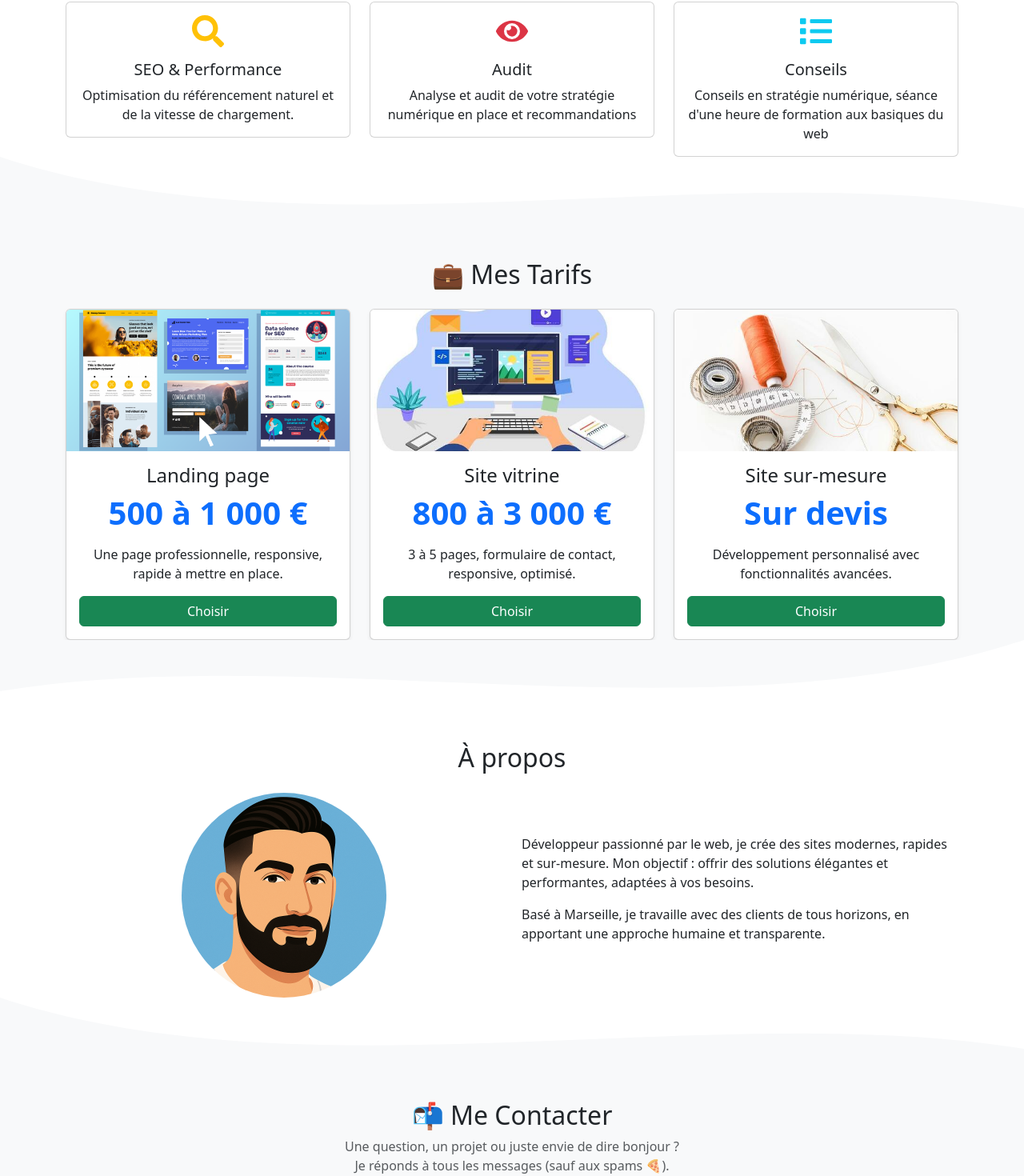
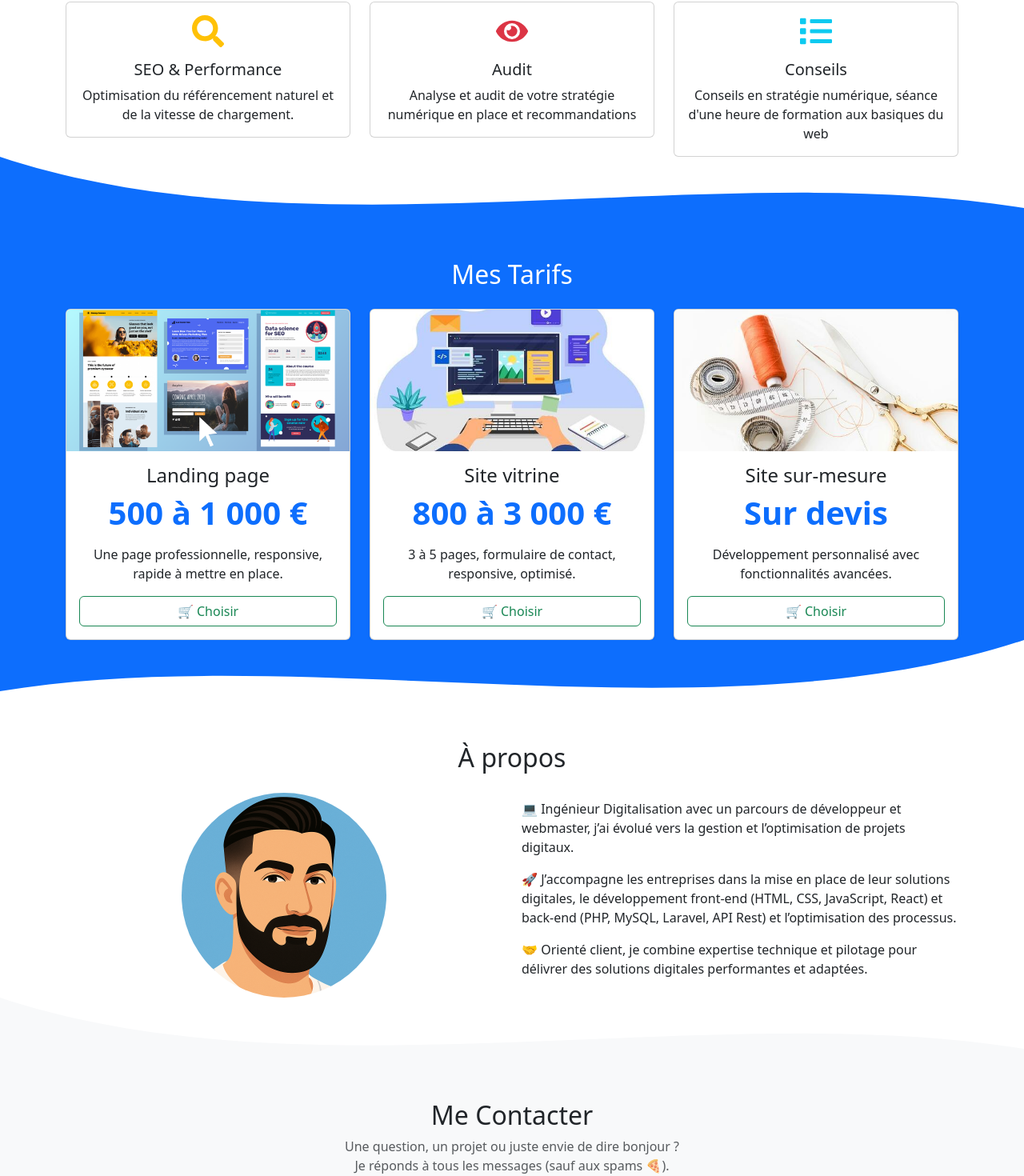
Before and after one commit to DevMatt9/portfolio, a React (Vite) app: page / in a window 1280 px wide. Shown: the part 1160-2630 px from the top of the page at 80% size. Built offline with nearby package versions, Linux system fonts and the light colour scheme.

Commit message:
design, content

```diff
--- a/src/App.tsx
+++ b/src/App.tsx
@@ -13,13 +13,18 @@ function Portfolio() {
       <Header />
       <Hero />
       <Services />
-      <Separator position="top" color="#f8f9fa" />
+      <Separator position="top" color="#0D6EFD" />
       <Tarifs />
-      <Separator position="bottom" color="#f8f9fa" invertX />
+      <Separator position="bottom" color="#0D6EFD" invertX />
       <Informations />
       <Separator position="top" color="#f8f9fa" />
       <Contact />
-      <Separator position="top" color="#212529" backgroundColor="#f8f9fa" invertX/>
+      <Separator
+        position="top"
+        color="#212529"
+        backgroundColor="#f8f9fa"
+        invertX
+      />
       <Footer />
     </>
   );
--- a/src/components/Contact.tsx
+++ b/src/components/Contact.tsx
@@ -57,14 +57,17 @@ const Contact = () => {
     <section id="contact" className="bg-light">
       <Container style={{ maxWidth: "700px" }}>
         <div className="text-center mb-4">
-          <h2 className="mb-2">📬 Me Contacter</h2>
+          <h2 className="mb-2">Me Contacter</h2>
           <p className="text-muted">
             Une question, un projet ou juste envie de dire bonjour ? <br />
             Je réponds à tous les messages (sauf aux spams 🍕).
           </p>
         </div>
 
-        <Form onSubmit={handleSubmit(onSubmit)} className="p-4 border rounded shadow-sm bg-white">
+        <Form
+          onSubmit={handleSubmit(onSubmit)}
+          className="p-4 border rounded shadow-sm bg-white"
+        >
           <Row>
             <Col md={6}>
               <Form.Group className="mb-3" controlId="formName">
@@ -112,8 +115,13 @@ const Contact = () => {
           </Form.Group>
 
           <div className="text-center">
-            <Button variant="success" type="submit" size="lg" className="px-5">
-              🚀 Envoyer
+            <Button
+              variant="outline-success"
+              type="submit"
+              size="lg"
+              className="px-5"
+            >
+              📬 Envoyer
             </Button>
           </div>
         </Form>
@@ -134,7 +142,9 @@ const Contact = () => {
           <Toast.Header closeButton>
             <strong className="me-auto">✅ Message envoyé</strong>
           </Toast.Header>
-          <Toast.Body>Merci pour votre message ! Je reviens vite vers vous 😄</Toast.Body>
+          <Toast.Body>
+            Merci pour votre message ! Je reviens vite vers vous 😄
+          </Toast.Body>
         </Toast>
       </Container>
     </section>
--- a/src/components/Footer.tsx
+++ b/src/components/Footer.tsx
@@ -1,5 +1,5 @@
-import { Container, Row, Col } from 'react-bootstrap';
-import { FaGithub, FaLinkedin } from 'react-icons/fa';
+import { Container, Row, Col } from "react-bootstrap";
+import { FaGithub, FaLinkedin } from "react-icons/fa";
 
 const Footer = () => {
   return (
@@ -9,32 +9,49 @@ const Footer = () => {
           <Col md={6}>
             <h5 className="mb-3">📄 Mentions légales</h5>
             <p className="mb-1">
-              Site édité par Matthieu Mariani — Micro-entreprise, SIRET 912 980 174 00029
+              Site édité par Matthieu Mariani — Micro-entreprise, SIRET 912 980
+              174 00029
             </p>
             <p className="mb-1">📍 Marseille</p>
-            <p className="mb-1">📧 <a href="mailto:devmattmar@gmail.com" className="text-light">devmattmar@gmail.com</a></p>
+            <p className="mb-1">
+              📧{" "}
+              <a href="mailto:devmattmar@gmail.com" className="text-light">
+                devmattmar@gmail.com
+              </a>
+            </p>
             <p className="mb-0">🖥️ Hébergeur : GitHub Pages</p>
           </Col>
 
           <Col md={6} className="text-md-end mt-4 mt-md-0">
             <h5 className="mb-3">🌐 Suivez-moi</h5>
             <div className="d-flex justify-content-md-end gap-3 align-items-center">
-              <a href="https://github.com/DevMatt9" target="_blank" rel="noopener noreferrer" className="text-light fs-4" aria-label="GitHub">
+              <a
+                href="https://github.com/DevMatt9"
+                target="_blank"
+                rel="noopener noreferrer"
+                className="text-light fs-4"
+                aria-label="GitHub"
+              >
                 <FaGithub />
               </a>
-              <a href="https://www.linkedin.com/in/matthieu-mariani-57aa9b13a/" target="_blank" rel="noopener noreferrer" className="text-light fs-4" aria-label="LinkedIn">
+              <a
+                href="https://www.linkedin.com/in/matthieu-mariani-57aa9b13a/"
+                target="_blank"
+                rel="noopener noreferrer"
+                className="text-light fs-4"
+                aria-label="LinkedIn"
+              >
                 <FaLinkedin />
               </a>
             </div>
-            <p className="mt-3 mb-0 small">
-              🤓 Développé avec mes 10 doigts (bon et un peu React aussi !)
-            </p>
+            <p className="mt-3 mb-0 small">🤓 Développé avec mes 10 doigts !</p>
           </Col>
         </Row>
 
         <hr className="border-light" />
         <p className="text-center mb-0 small">
-          &copy; {new Date().getFullYear()} Matthieu Mariani – Tous droits réservés. ⚖️
+          &copy; {new Date().getFullYear()} Matthieu Mariani – Tous droits
+          réservés. ⚖️
         </p>
       </Container>
     </footer>
--- a/src/components/Header.tsx
+++ b/src/components/Header.tsx
@@ -40,7 +40,9 @@ const Header: React.FC = () => {
           <Nav>
             {header &&
               header.map((headerT, index) => (
-                <Nav.Link key={index} href={headerT.href}>{headerT.text}</Nav.Link>
+                <Nav.Link key={index} href={headerT.href}>
+                  {headerT.text}
+                </Nav.Link>
               ))}
           </Nav>
         </Navbar.Collapse>
--- a/src/components/Hero.tsx
+++ b/src/components/Hero.tsx
@@ -4,13 +4,7 @@ import "./Hero.css";
 const Hero = () => {
   return (
     <section id="accueil" className="hero-section position-relative">
-      <video
-        className="hero-video"
-        autoPlay
-        loop
-        muted
-        playsInline
-      >
+      <video className="hero-video" autoPlay loop muted playsInline>
         <source src="assets/13745411_3840_2160_24fps.mp4" type="video/mp4" />
         Your browser does not support the video tag.
       </video>
@@ -25,8 +19,8 @@ const Hero = () => {
           <p className="lead my-4">
             Création de sites modernes, performants et adaptés à vos besoins.
           </p>
-          <Button variant="light" href="#contact">
-            Me contacter
+          <Button variant="outline-light" href="#contact">
+            📧 Me contacter
           </Button>
         </Container>
       </div>
--- a/src/components/Informations.tsx
+++ b/src/components/Informations.tsx
@@ -17,13 +17,21 @@ const Informations = () => {
           </Col>
           <Col md={6}>
             <p>
-              Développeur passionné par le web, je crée des sites modernes,
-              rapides et sur-mesure. Mon objectif : offrir des solutions
-              élégantes et performantes, adaptées à vos besoins.
+              💻 Ingénieur Digitalisation avec un parcours de développeur et
+              webmaster, j’ai évolué vers la gestion et l’optimisation de
+              projets digitaux.
             </p>
+
             <p>
-              Basé à Marseille, je travaille avec des clients de tous horizons,
-              en apportant une approche humaine et transparente.
+              🚀 J’accompagne les entreprises dans la mise en place de leur
+              solutions digitales, le développement front-end (HTML, CSS,
+              JavaScript, React) et back-end (PHP, MySQL, Laravel, API Rest) et
+              l’optimisation des processus.
+            </p>
+
+            <p>
+              🤝 Orienté client, je combine expertise technique et pilotage pour
+              délivrer des solutions digitales performantes et adaptées.
             </p>
           </Col>
         </Row>
--- a/src/components/Services.tsx
+++ b/src/components/Services.tsx
@@ -10,7 +10,6 @@ type ServicesProps = {
 };
 
 const Services: React.FC = () => {
-
   const services: ServicesProps[] = [
     {
       size: 6,
--- a/src/components/Tarifs.tsx
+++ b/src/components/Tarifs.tsx
@@ -17,33 +17,31 @@ const Tarifs: React.FC = () => {
       price: "500 à 1 000 €",
       description:
         "Une page professionnelle, responsive, rapide à mettre en place.",
-      cta: "Choisir",
+      cta: "🛒 Choisir",
       img: "assets/landing-page.png",
     },
     {
       size: 4,
       title: "Site vitrine",
       price: "800 à 3 000 €",
-      description:
-        "3 à 5 pages, formulaire de contact, responsive, optimisé.",
-      cta: "Choisir",
+      description: "3 à 5 pages, formulaire de contact, responsive, optimisé.",
+      cta: "🛒 Choisir",
       img: "assets/website.jpg",
     },
     {
       size: 4,
       title: "Site sur-mesure",
       price: "Sur devis",
-      description:
-        "Développement personnalisé avec fonctionnalités avancées.",
-      cta: "Choisir",
+      description: "Développement personnalisé avec fonctionnalités avancées.",
+      cta: "🛒 Choisir",
       img: "assets/custom-website.jpg",
     },
   ];
 
   return (
-    <section id="tarifs" className="bg-light">
+    <section id="tarifs" className="bg-primary">
       <Container>
-        <h2 className="text-center mb-4">💼 Mes Tarifs</h2>
+        <h2 className="text-center mb-4 text-white">Mes Tarifs</h2>
         <Row className="g-4 justify-content-center">
           {tarifs.map((tarif, index) => (
             <Col md={tarif.size} key={index}>
@@ -54,8 +52,10 @@ const Tarifs: React.FC = () => {
                   <Card.Text className="display-6 text-primary fw-bold">
                     {tarif.price}
                   </Card.Text>
-                  <Card.Text className="flex-grow-1">{tarif.description}</Card.Text>
-                  <Button variant="success" href="#contact">
+                  <Card.Text className="flex-grow-1">
+                    {tarif.description}
+                  </Card.Text>
+                  <Button variant="outline-success" href="#contact">
                     {tarif.cta}
                   </Button>
                 </Card.Body>
```
Also changed, not shown: src/main.tsx (+7 -7 lines).
